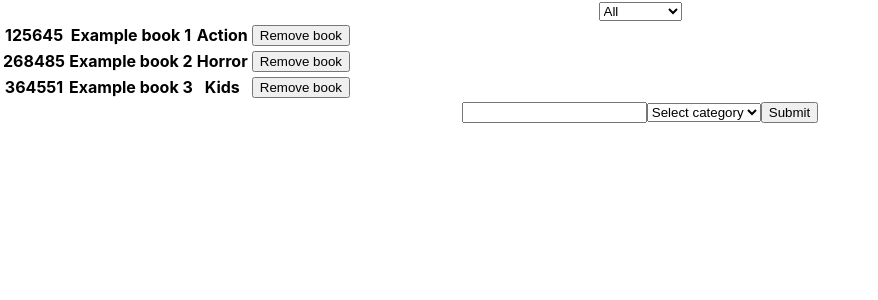
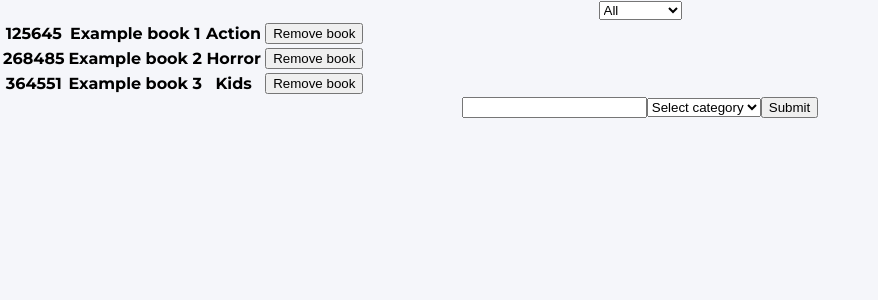
Before and after one commit to zenott/bookstore, a React (Create React App) app: page / in a window 1280 px wide. Shown: the top 300 px of the page, without its empty margins (0-878 px from the left). Built offline with nearby package versions, Linux system fonts and the light colour scheme.

Commit message:
Add global styles

```diff
--- a/public/index.html
+++ b/public/index.html
@@ -19,6 +19,10 @@
       work correctly both with client-side routing and a non-root public URL.
       Learn how to configure a non-root public URL by running `npm run build`.
     -->
+    <link
+      href="https://fonts.googleapis.com/css?family=Montserrat:400,700|Roboto+Slab&display=swap"
+      rel="stylesheet"
+    />
     <title>React App</title>
   </head>
   <body>
--- /dev/null
+++ b/src/global.css
@@ -0,0 +1,11 @@
+*,
+*::before,
+*::after {
+  box-sizing: border-box;
+}
+
+body {
+  margin: 0;
+  background-color: #f5f6fa;
+  font-family: 'Montserrat', sans-serif;
+}
--- a/src/index.css
+++ /dev/null
@@ -1,13 +0,0 @@
-body {
-  margin: 0;
-  font-family: -apple-system, BlinkMacSystemFont, "Segoe UI", "Roboto", "Oxygen",
-    "Ubuntu", "Cantarell", "Fira Sans", "Droid Sans", "Helvetica Neue",
-    sans-serif;
-  -webkit-font-smoothing: antialiased;
-  -moz-osx-font-smoothing: grayscale;
-}
-
-code {
-  font-family: source-code-pro, Menlo, Monaco, Consolas, "Courier New",
-    monospace;
-}
--- a/src/index.js
+++ b/src/index.js
@@ -3,7 +3,7 @@ import ReactDOM from 'react-dom';
 import { Provider } from 'react-redux';
 import store from './redux/store';
 import App from './components/App';
-import './index.css';
+import './global.css';
 
 ReactDOM.render(
   <Provider store={store}>
```
